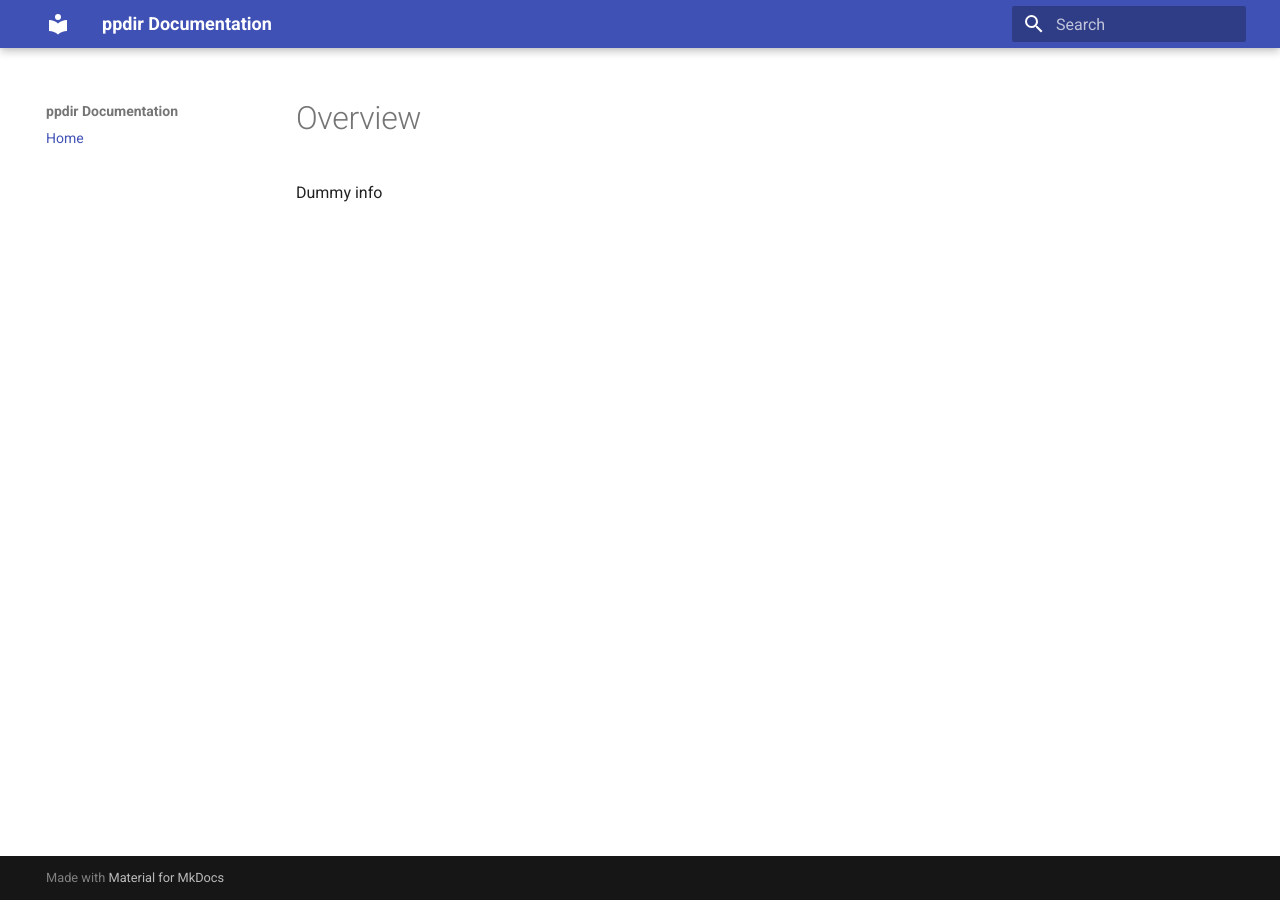
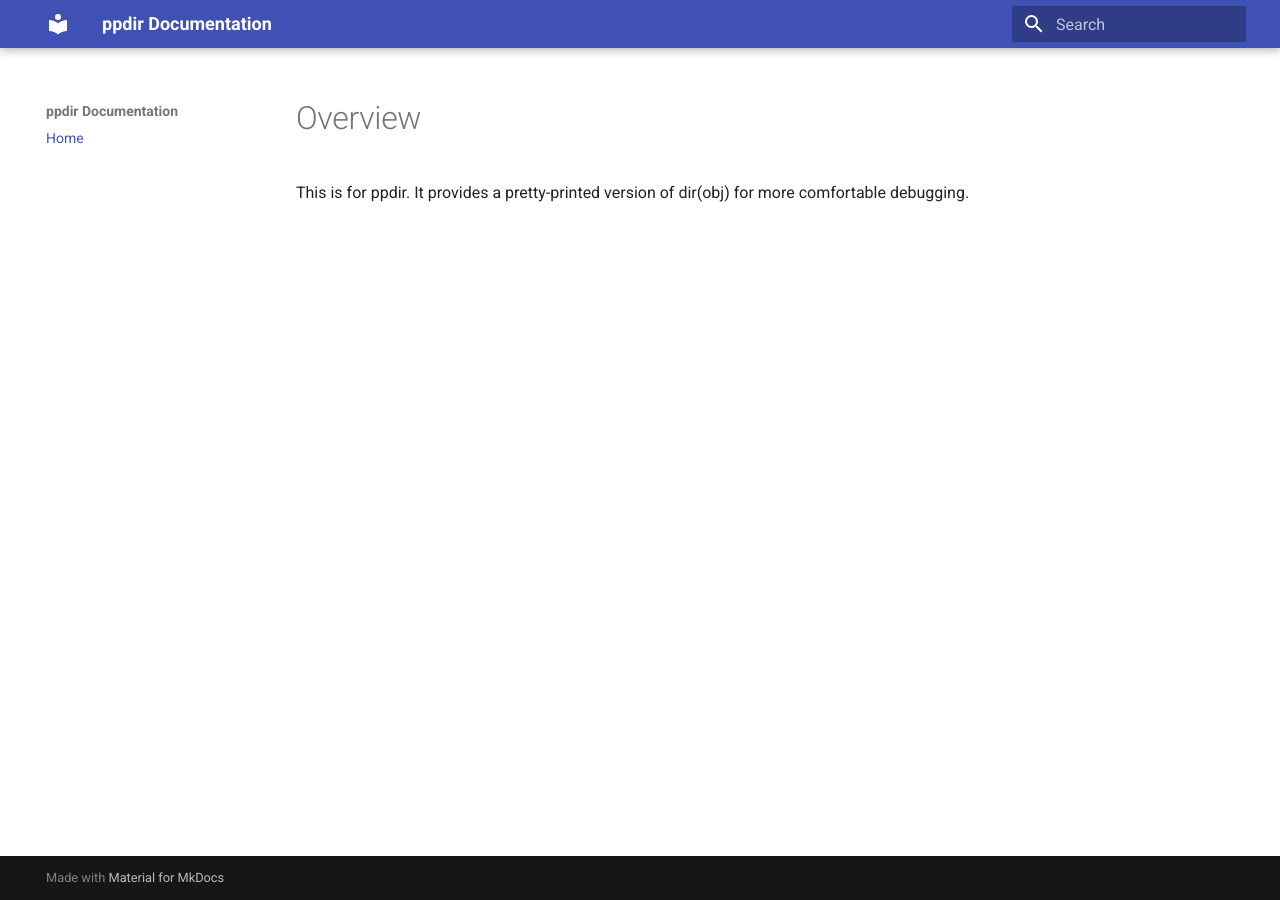
Before and after one commit to douglassimonsen/ppdir, an MkDocs documentation site: the page built from docs/docs/index.md, in a window 1280 px wide. Built offline with MkDocs 1.6.1 and Material for MkDocs 9.7.7, drawn with Linux system fonts in a browser that asks for light colours.

```diff
--- a/docs/docs/index.md
+++ b/docs/docs/index.md
@@ -1,3 +1,3 @@
 # Overview
 
-Dummy info
+This is for ppdir. It provides a pretty-printed version of dir(obj) for more comfortable debugging.
```
Also changed, not shown: 1 other file.
